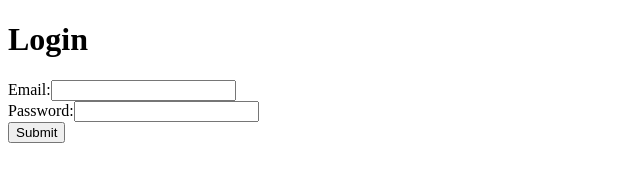
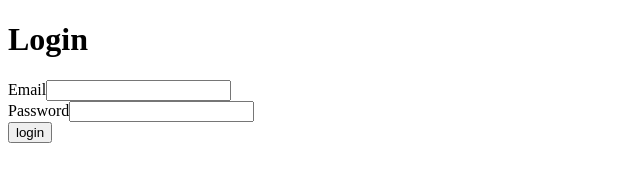
Before and after one commit to gagenotar/CodeToGive-MS-Team6, a React (Vite) app in the folder my-react-app/: page /login in a window 1280 px wide. Shown: the top 193 px of the page, without its empty margins (0-640 px from the left). Built offline with nearby package versions, Linux system fonts and the light colour scheme.

Commit message:
Login + Register API Connections
- A generic form was created to use for login and register pages.
- The Login and Register pages are connected to the APIs

```diff
--- a/my-react-app/src/components/Form.jsx
+++ b/my-react-app/src/components/Form.jsx
@@ -1,21 +1,23 @@
+// Form.jsx
+import React from 'react';
 
-function FormContents() {
-  return (
-    <div>
-      <div>
-        <label>
-          Email:
-          <input type="text" name="name" />
-        </label>
-      </div>
-      <div>
-        <label>
-          Password:
-          <input type="password" name="password" />
-        </label>
-      </div>
-    </div>
-  );
+function Form({ fields, onSubmit, buttonText }) {
+    return (
+        <form onSubmit={onSubmit}>
+            {fields.map((field, index) => (
+                <div key={index}>
+                    <label>{field.label}</label>
+                    <input
+                        type={field.type}
+                        name={field.name}
+                        value={field.value}
+                        onChange={field.onChange}
+                    />
+                </div>
+            ))}
+            <button type="submit">{buttonText}</button>
+        </form>
+    );
 }
 
-export default FormContents;
+export default Form;
--- a/my-react-app/src/pages/Login.jsx
+++ b/my-react-app/src/pages/Login.jsx
@@ -1,30 +1,39 @@
-import React, { useState, useEffect } from 'react';
+import React, { useState } from 'react';
+import Form from '../components/Form';
 import api from '../api';
 
-const Login = () => {
+function Login() {
+    const [formData, setFormData] = useState({
+        email: '',
+        password: ''
+    });
+
+    const handleChange = (e) => {
+        setFormData({
+            ...formData,
+            [e.target.name]: e.target.value
+        });
+    };
+
     const handleSubmit = async (e) => {
         e.preventDefault();
+        // Handle registration logic here
         const email = e.target.email.value;
         const password = e.target.password.value;
         const response = await api.post('/login/', { email, password });
         console.log(response.data);
-    }
+    };
+
+    const fields = [
+        { label: 'Email', type: 'text', name: 'email', value: formData.email, onChange: handleChange },
+        { label: 'Password', type: 'password', name: 'password', value: formData.password, onChange: handleChange }
+    ];
 
     return (
-        <div>
+        <>
             <h1>Login</h1>
-            <form onSubmit={handleSubmit}>
-                <div>
-                    <label htmlFor="email">Email:</label>
-                    <input type="email" id="email" name="email" required />
-                </div>
-                <div>
-                    <label htmlFor="password">Password:</label>
-                    <input type="password" id="password" name="password" required />
-                </div>
-                <button type="submit">Submit</button>
-            </form>
-        </div>
+            <Form fields={fields} onSubmit={handleSubmit} buttonText="login" />
+        </>
     );
 }
 
--- a/my-react-app/src/pages/Register.jsx
+++ b/my-react-app/src/pages/Register.jsx
@@ -1,5 +1,43 @@
+import React, { useState } from 'react';
+import Form from '../components/Form';
+import api from '../api';
+
 function Register() {
-    return <div>Register</div>
+    const [formData, setFormData] = useState({
+        student_name: '',
+        email: '',
+        password: ''
+    });
+
+    const handleChange = (e) => {
+        setFormData({
+            ...formData,
+            [e.target.name]: e.target.value
+        });
+    };
+
+    const handleSubmit = async (e) => {
+        e.preventDefault();
+        // Handle registration logic here
+        const email = e.target.email.value;
+        const password = e.target.password.value;
+        const student_name = e.target.student_name.value;
+        const response = await api.post('/students/register', { student_name, email, password });
+        console.log(response.data);
+    };
+
+    const fields = [
+        { label: 'Student Name', type: 'text', name: 'student_name', value: formData.student_name, onChange: handleChange },
+        { label: 'Email', type: 'text', name: 'email', value: formData.email, onChange: handleChange },
+        { label: 'Password', type: 'password', name: 'password', value: formData.password, onChange: handleChange }
+    ];
+
+    return (
+        <>
+            <h1>Register</h1>
+            <Form fields={fields} onSubmit={handleSubmit} buttonText="register" />
+        </>
+    );
 }
 
-export default Register
+export default Register;
```
Also changed, not shown: 1 other file (tests, documents, lock files or other folders).
